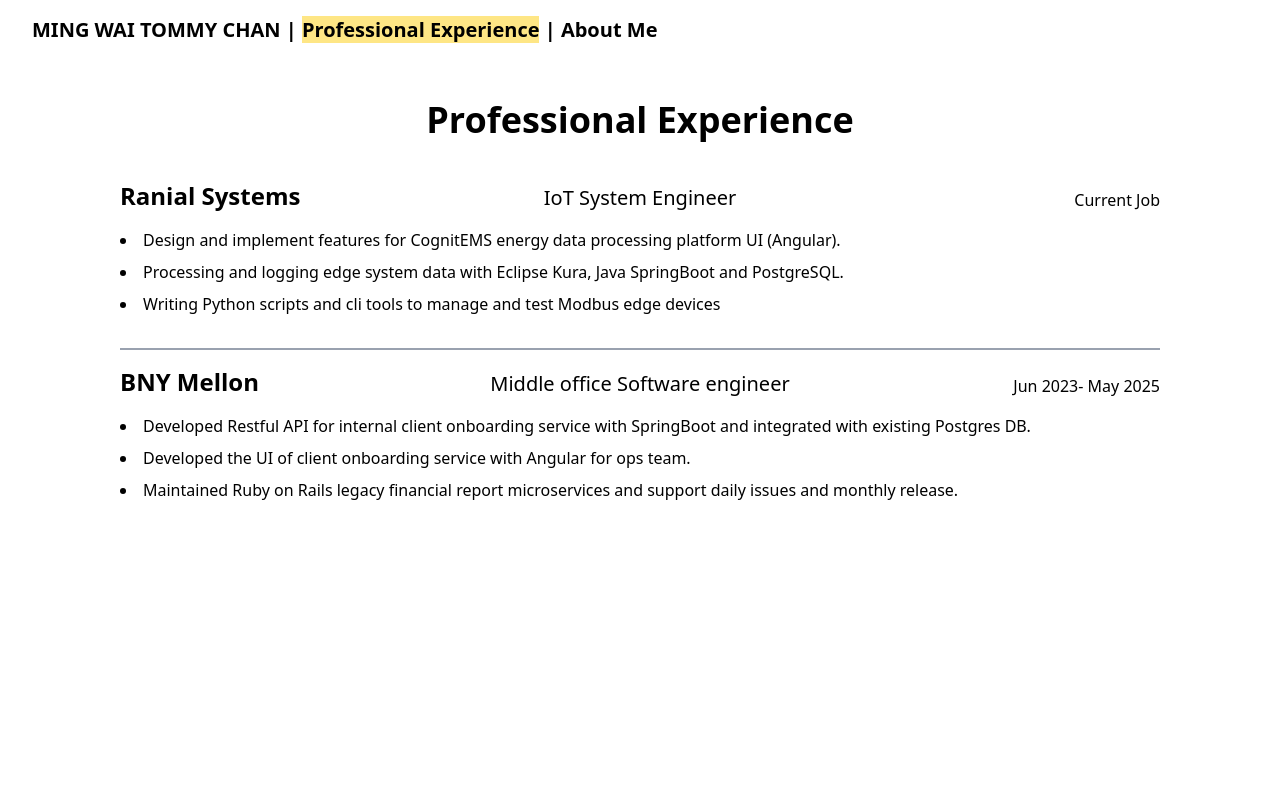
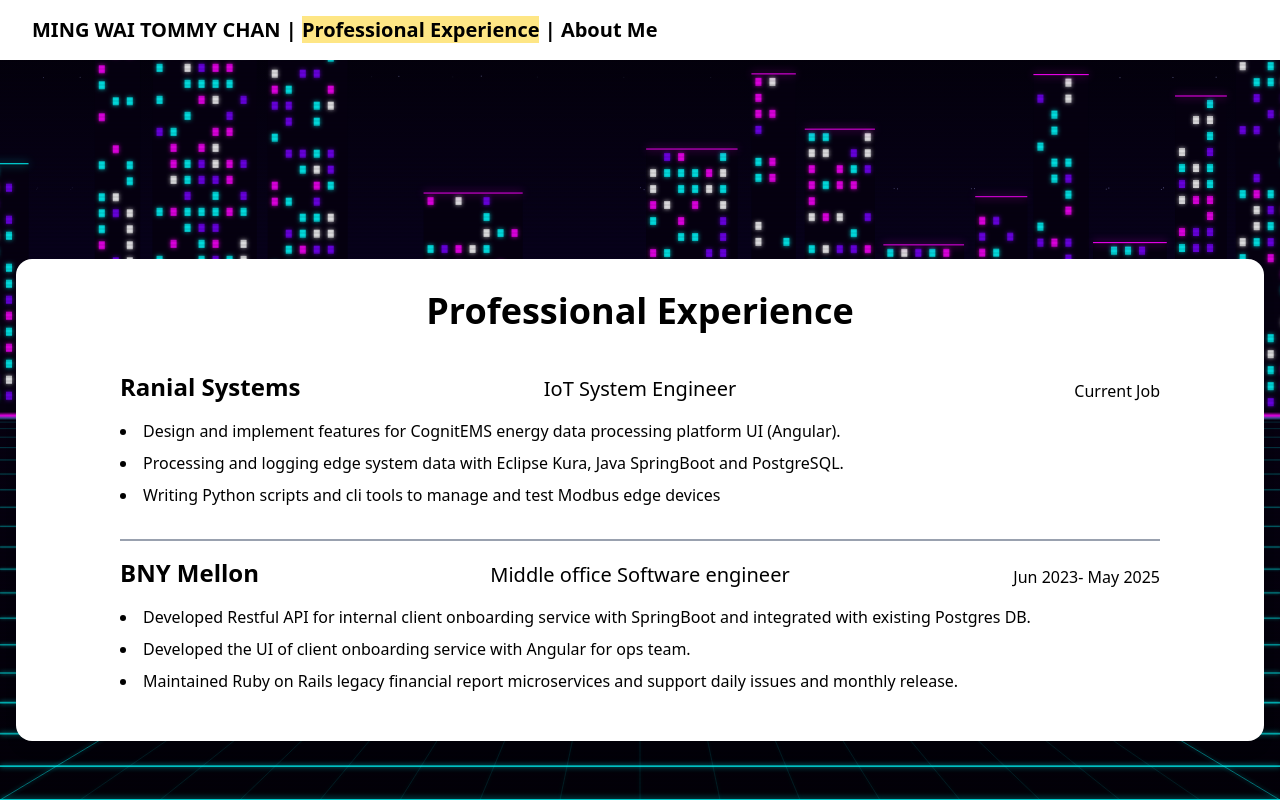
Before and after one commit to TommyRoy776/personal-portfolio, an Angular app: page /experience in a window 1280 px wide. Shown: the top 801 px of the page. Built offline with nearby package versions, Linux system fonts and the light colour scheme.

Commit message:
added background

```diff
--- a/src/app/app.css
+++ b/src/app/app.css
@@ -1,3 +1,9 @@
-.container {
-
+#cyberpunk-canvas {
+  position: fixed;
+  top: 0;
+  left: 0;
+  width: 100%;
+  height: 100%;
+  z-index: 0;
+  display: block;
 }
--- a/src/app/app.html
+++ b/src/app/app.html
@@ -1,5 +1,6 @@
+<canvas id="cyberpunk-canvas"></canvas>
 <app-header [currentPage]="currentPage()" (currentPageChange)="handleHeaderNavigation($event)"></app-header>
-<div class="flex flex-col">
+<div class="flex flex-col relative z-10">
     <app-job-experience id="Professional Experience"></app-job-experience>
     <app-about-me id="About Me"></app-about-me>
 </div>
--- a/src/app/app.ts
+++ b/src/app/app.ts
@@ -1,4 +1,4 @@
-import { Component, signal, OnInit, AfterViewInit, effect } from '@angular/core';
+import { Component, signal, OnInit, AfterViewInit, OnDestroy, effect } from '@angular/core';
 import { Location } from '@angular/common';
 import { Title } from '@angular/platform-browser';
 import { AboutMe } from './features/about-me/about-me';
@@ -6,21 +6,40 @@
 import { Header } from './layout/header/header';
 import { PageType } from './types/page.type';
 
+interface Building {
+  x: number;
+  width: number;
+  height: number;
+  windows: { x: number; y: number; w: number; h: number; color: string }[];
+}
+
 @Component({
   selector: 'app-root',
   imports: [AboutMe, JobExperience, Header],
   templateUrl: './app.html',
   styleUrl: './app.css'
 })
-export class App implements OnInit, AfterViewInit {
+export class App implements OnInit, AfterViewInit, OnDestroy {
+  private canvas!: HTMLCanvasElement;
+  private ctx!: CanvasRenderingContext2D;
+  private scrollOffset = 0;
+  private buildings: Building[] = [];
+  private scrollHandler = () => {
+    this.scrollOffset = window.scrollY;
+    this.drawScene();
+  };
+  private resizeHandler = () => {
+    this.resizeCanvas();
+    this.generateBuildings();
+    this.drawScene();
+  };
+
   constructor(
     private location: Location,
     private titleService: Title
   ) {
     effect(() => {
       const page = this.currentPage();
-
-      // Update URL based on current page
       if (page === 'Professional Experience') {
         this.location.replaceState('/experience');
         this.titleService.setTitle('Professional Experience - MING WAI TOMMY CHAN');
@@ -31,8 +50,7 @@
     });
   }
 
-  ngOnInit(): void {
-  }
+  ngOnInit(): void {}
 
   ngAfterViewInit(): void {
     const sections = document.querySelectorAll('app-job-experience, app-about-me');
@@ -51,27 +69,211 @@
       },
       { threshold: 0.5 }
     );
+    sections.forEach((section) => observer.observe(section));
 
-    sections.forEach((section) => observer.observe(section));
+    this.initCyberpunkBg();
+  }
+
+  ngOnDestroy(): void {
+    window.removeEventListener('scroll', this.scrollHandler);
+    window.removeEventListener('resize', this.resizeHandler);
   }
 
   handleHeaderNavigation(page: PageType) {
     this.currentPage.set(page);
     const element = document.getElementById(page);
     if (element) {
-      const headerOffset = 100; // Adjust this value for your header height
+      const headerOffset = 100;
       const elementPosition = element.getBoundingClientRect().top;
       const offsetPosition = elementPosition + window.pageYOffset - headerOffset;
-
-      window.scrollTo({
-        top: offsetPosition,
-        behavior: 'smooth'
-      });
+      window.scrollTo({ top: offsetPosition, behavior: 'smooth' });
     }
   }
 
   paths: string[] = [];
   pageIndex = signal(0);
-  // protected readonly title = signal('personal-portfolio');
   currentPage = signal<PageType>('Professional Experience');
+
+  // ─── Cyberpunk Background ────────────────────────────────────────────────
+
+  private initCyberpunkBg(): void {
+    this.canvas = document.getElementById('cyberpunk-canvas') as HTMLCanvasElement;
+    this.ctx = this.canvas.getContext('2d')!;
+    this.resizeCanvas();
+    this.generateBuildings();
+    this.drawScene();
+    window.addEventListener('scroll', this.scrollHandler, { passive: true });
+    window.addEventListener('resize', this.resizeHandler);
+  }
+
+  private resizeCanvas(): void {
+    this.canvas.width = window.innerWidth;
+    this.canvas.height = window.innerHeight;
+  }
+
+  private generateBuildings(): void {
+    const w = this.canvas.width;
+    const h = this.canvas.height;
+    const horizonY = h * 0.52;
+    this.buildings = [];
+    const count = Math.ceil(w / 60) + 2;
+    let x = -40;
+    for (let i = 0; i < count; i++) {
+      const bw = 40 + Math.random() * 80;
+      const bh = 60 + Math.random() * (horizonY * 0.85);
+      const windows: Building['windows'] = [];
+      const cols = Math.floor(bw / 14);
+      const rows = Math.floor(bh / 16);
+      for (let r = 0; r < rows; r++) {
+        for (let c = 0; c < cols; c++) {
+          if (Math.random() > 0.45) {
+            const colors = ['#00ffff', '#ff00ff', '#00ffff', '#ffffff', '#7700ff'];
+            windows.push({
+              x: c * 14 + 4,
+              y: r * 16 + 4,
+              w: 6,
+              h: 8,
+              color: colors[Math.floor(Math.random() * colors.length)]
+            });
+          }
+        }
+      }
+      this.buildings.push({ x, width: bw, height: bh, windows });
+      x += bw + 4 + Math.random() * 10;
+    }
+  }
+
+  private drawScene(): void {
+    const ctx = this.ctx;
+    const W = this.canvas.width;
+    const H = this.canvas.height;
+    const scroll = this.scrollOffset;
+    const horizonY = H * 0.52;
+    const vpX = W / 2; // vanishing point x
+
+    // ── Sky gradient ──
+    const sky = ctx.createLinearGradient(0, 0, 0, horizonY);
+    sky.addColorStop(0, '#020008');
+    sky.addColorStop(0.6, '#07011a');
+    sky.addColorStop(1, '#12003a');
+    ctx.fillStyle = sky;
+    ctx.fillRect(0, 0, W, horizonY);
+
+    // ── Stars ──
+    ctx.save();
+    // Deterministic "random" stars using sin
+    for (let i = 0; i < 120; i++) {
+      const sx = ((Math.sin(i * 7.13) * 0.5 + 0.5) * W);
+      const sy = ((Math.sin(i * 3.77) * 0.5 + 0.5) * horizonY * 0.9);
+      const brightness = 0.3 + Math.sin(i * 2.1) * 0.2;
+      ctx.fillStyle = `rgba(180, 180, 255, ${brightness})`;
+      ctx.fillRect(sx, sy, 1, 1);
+    }
+    ctx.restore();
+
+    // ── Buildings ──
+    this.buildings.forEach((b) => {
+      const by = horizonY - b.height;
+      // Body
+      ctx.fillStyle = '#050010';
+      ctx.fillRect(b.x, by, b.width, b.height);
+      // Windows
+      b.windows.forEach((win) => {
+        ctx.fillStyle = win.color;
+        ctx.shadowColor = win.color;
+        ctx.shadowBlur = 4;
+        ctx.globalAlpha = 0.7;
+        ctx.fillRect(b.x + win.x, by + win.y, win.w, win.h);
+      });
+      ctx.globalAlpha = 1;
+      ctx.shadowBlur = 0;
+      // Rooftop neon line
+      ctx.strokeStyle = Math.random() > 0.5 ? '#ff00ff' : '#00ffff';
+      ctx.shadowColor = ctx.strokeStyle;
+      ctx.shadowBlur = 8;
+      ctx.lineWidth = 1;
+      ctx.beginPath();
+      ctx.moveTo(b.x, by);
+      ctx.lineTo(b.x + b.width, by);
+      ctx.stroke();
+      ctx.shadowBlur = 0;
+    });
+
+    // ── Ground / floor gradient ──
+    const ground = ctx.createLinearGradient(0, horizonY, 0, H);
+    ground.addColorStop(0, '#050010');
+    ground.addColorStop(1, '#020008');
+    ctx.fillStyle = ground;
+    ctx.fillRect(0, horizonY, W, H - horizonY);
+
+    // ── Perspective grid ──
+    // Grid moves with scroll: offset wraps every GRID_REPEAT pixels
+    const GRID_REPEAT = 80; // virtual grid unit in "floor space"
+    const scrollMod = scroll % GRID_REPEAT;
+    const gridOffset = (scrollMod / GRID_REPEAT); // 0..1
+
+    // Number of horizontal lines to draw
+    const LINE_COUNT = 20;
+
+    ctx.save();
+    ctx.beginPath();
+    ctx.rect(0, horizonY, W, H - horizonY);
+    ctx.clip();
+
+    // Perspective mapping: t=0 → horizon, t=1 → bottom
+    // We shift t by gridOffset to animate on scroll
+    for (let i = 0; i <= LINE_COUNT; i++) {
+      // t ranges from near-0 (horizon) to 1 (bottom)
+      // Use exponential spacing for perspective
+      const t = Math.pow((i + gridOffset) / LINE_COUNT, 1.8);
+      if (t > 1) continue;
+      const y = horizonY + t * (H - horizonY);
+      const alpha = 0.15 + t * 0.6;
+      ctx.strokeStyle = `rgba(0, 255, 255, ${alpha})`;
+      ctx.shadowColor = '#00ffff';
+      ctx.shadowBlur = t * 6;
+      ctx.lineWidth = 0.5 + t * 1.5;
+      ctx.beginPath();
+      ctx.moveTo(0, y);
+      ctx.lineTo(W, y);
+      ctx.stroke();
+    }
+
+    // Vertical converging lines (from bottom edge to vanishing point)
+    const V_LINES = 16;
+    for (let i = 0; i <= V_LINES; i++) {
+      const bx = (i / V_LINES) * W;
+      const alpha = i === 0 || i === V_LINES ? 0.4 : 0.2;
+      ctx.strokeStyle = `rgba(0, 255, 255, ${alpha})`;
+      ctx.shadowColor = '#00ffff';
+      ctx.shadowBlur = 4;
+      ctx.lineWidth = i === 0 || i === V_LINES ? 1 : 0.5;
+      ctx.beginPath();
+      ctx.moveTo(vpX, horizonY);
+      ctx.lineTo(bx, H);
+      ctx.stroke();
+    }
+
+    ctx.shadowBlur = 0;
+    ctx.restore();
+
+    // ── Horizon glow line ──
+    const horizonGlow = ctx.createLinearGradient(0, horizonY - 4, 0, horizonY + 4);
+    horizonGlow.addColorStop(0, 'rgba(255, 0, 255, 0)');
+    horizonGlow.addColorStop(0.5, 'rgba(255, 0, 255, 0.9)');
+    horizonGlow.addColorStop(1, 'rgba(0, 255, 255, 0)');
+    ctx.fillStyle = horizonGlow;
+    ctx.shadowColor = '#ff00ff';
+    ctx.shadowBlur = 18;
+    ctx.fillRect(0, horizonY - 4, W, 8);
+    ctx.shadowBlur = 0;
+
+    // ── Scanlines overlay ──
+    ctx.save();
+    for (let y = 0; y < H; y += 4) {
+      ctx.fillStyle = 'rgba(0,0,0,0.08)';
+      ctx.fillRect(0, y, W, 2);
+    }
+    ctx.restore();
+  }
 }
--- a/src/app/features/about-me/about-me.html
+++ b/src/app/features/about-me/about-me.html
@@ -1,4 +1,5 @@
 <div class="h-dvh mx-auto max-w-6xl px-4">
+  <div class="bg-white rounded-2xl shadow-lg w-full py-8 px-8">
   <h1 class="text-4xl font-bold text-gray-900 mb-10 text-center">About Me</h1>
   <main>
     <section class="flex flex-row justify-evenly items-start flex-wrap gap-x-5">
@@ -13,4 +14,5 @@
       </p>
     </section>
   </main>
+  </div>
 </div>
--- a/src/app/features/job-experience/job-experience.html
+++ b/src/app/features/job-experience/job-experience.html
@@ -1,4 +1,5 @@
 <main class="flex flex-col items-center justify-evenly min-h-[20vh] mt-10 h-dvh mx-auto max-w-7xl px-4">
+  <div class="bg-white rounded-2xl shadow-lg w-full flex flex-col items-center py-8">
   <h1 class="text-4xl font-bold mb-10 text-center w-full mb">Professional Experience</h1>
   <section class="flex flex-col h-full w-full flex-3 items-center">
     <article class="grid grid-cols-3 gap-2 gap-y-4 w-10/12 mb-4">
@@ -31,4 +32,5 @@
       </ul>
     </article>
   </section>
+  </div>
 </main>
--- a/src/app/layout/header/header.html
+++ b/src/app/layout/header/header.html
@@ -1,4 +1,4 @@
-<header class="text-xl font-semibold py-4 pl-8 sticky top-0 bg-white">MING WAI TOMMY CHAN
+<header class="text-xl font-semibold py-4 pl-8 sticky top-0 bg-white z-20">MING WAI TOMMY CHAN
     @for (page of pages; track page) {
         |
         @if(page === currentPage){
```
Also changed, not shown: src/app/features/about-me/about-me.ts (+4 -5 lines).
